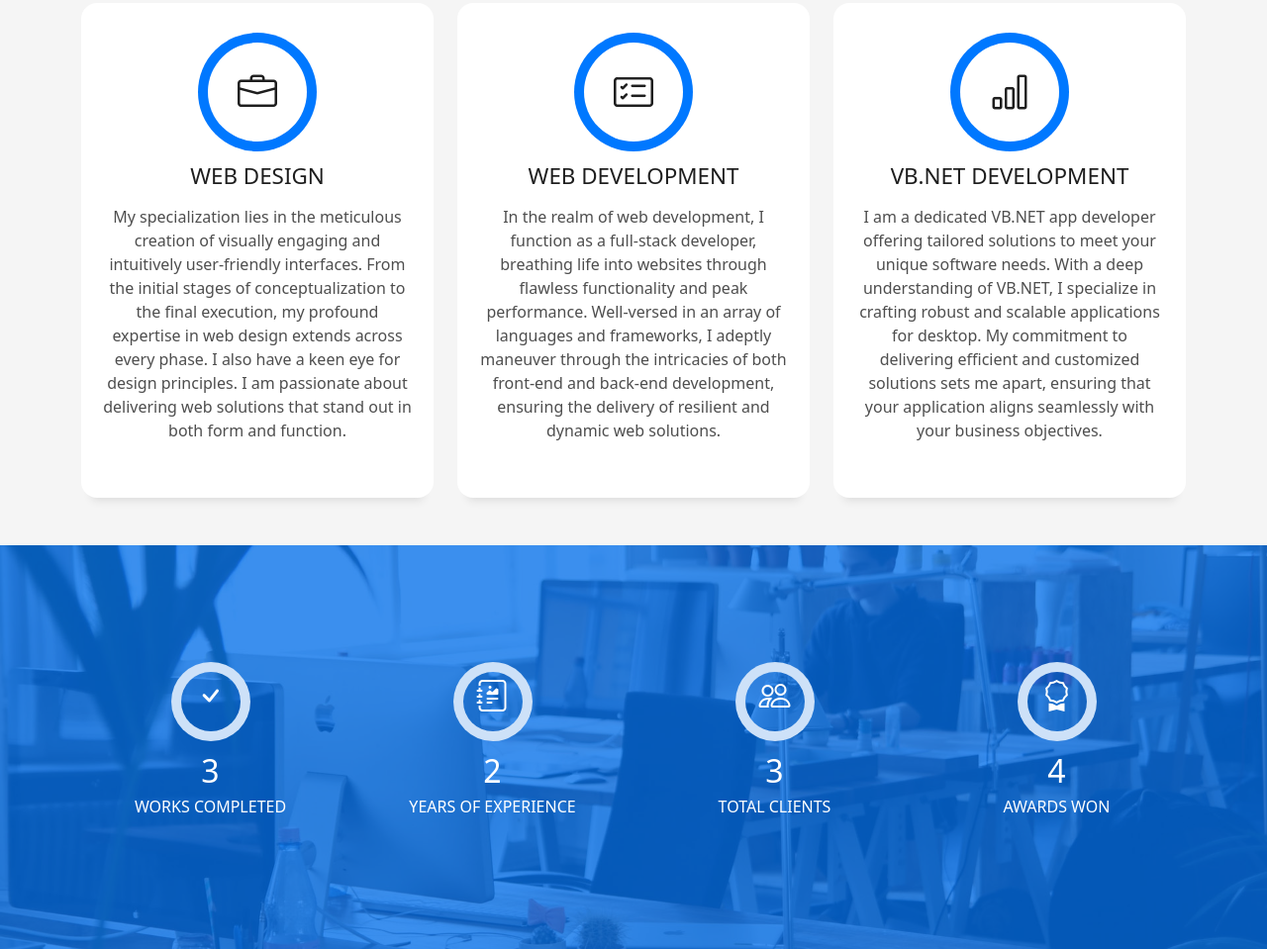
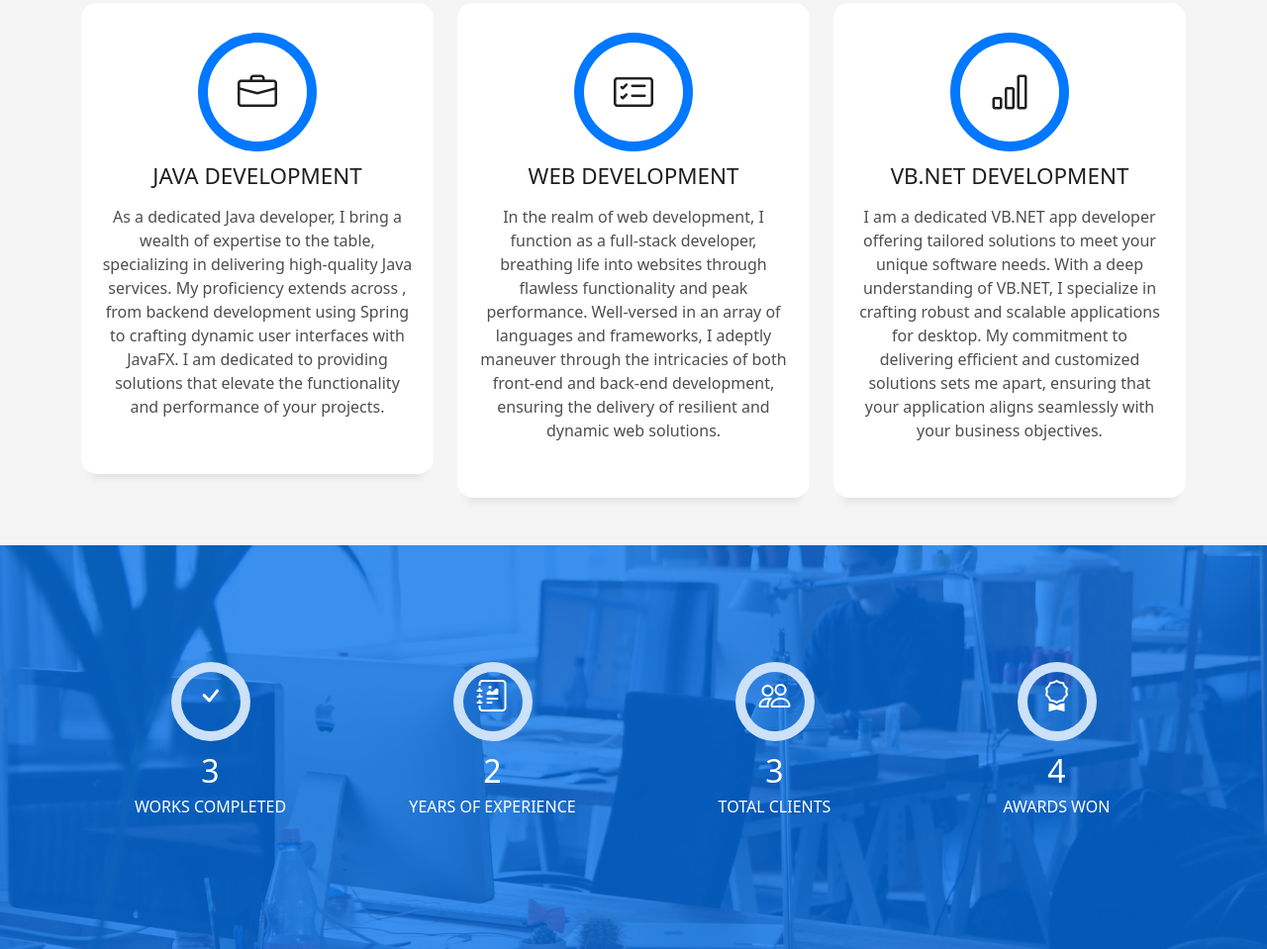
Before and after one commit to obuyajr/obuya-portfolio, a plain HTML site: page index.html in a window 1280 px wide. Shown: the part 1992-2951 px from the top of the page at 99% size. Drawn offline with Linux system fonts and the light colour scheme.

Commit message:
SERVICES

```diff
--- a/index.html
+++ b/index.html
@@ -210,12 +210,14 @@
                 <span class="ico-circle"><i class="bi bi-briefcase"></i></span>
               </div>
               <div class="service-content">
-                <h2 class="s-title">Web Design</h2>
+                <h2 class="s-title">Java Development</h2>
                 <p class="s-description text-center">
-                  My specialization lies in the meticulous creation of visually engaging and intuitively user-friendly interfaces.
-                  From the initial stages of conceptualization to the final execution, my profound expertise in web design extends across every phase.
-                  I also have a keen eye for design principles.
-                  I am passionate about delivering web solutions that stand out in both form and function.
+                  As a dedicated Java developer, I bring a wealth of expertise to the table,
+                  specializing in delivering high-quality Java services. My proficiency extends across ,
+                  from backend development using Spring to crafting dynamic user interfaces with JavaFX.
+                  I am dedicated to providing solutions that elevate the functionality and performance of your projects.
+
+
                 </p>
               </div>
             </div>
```
